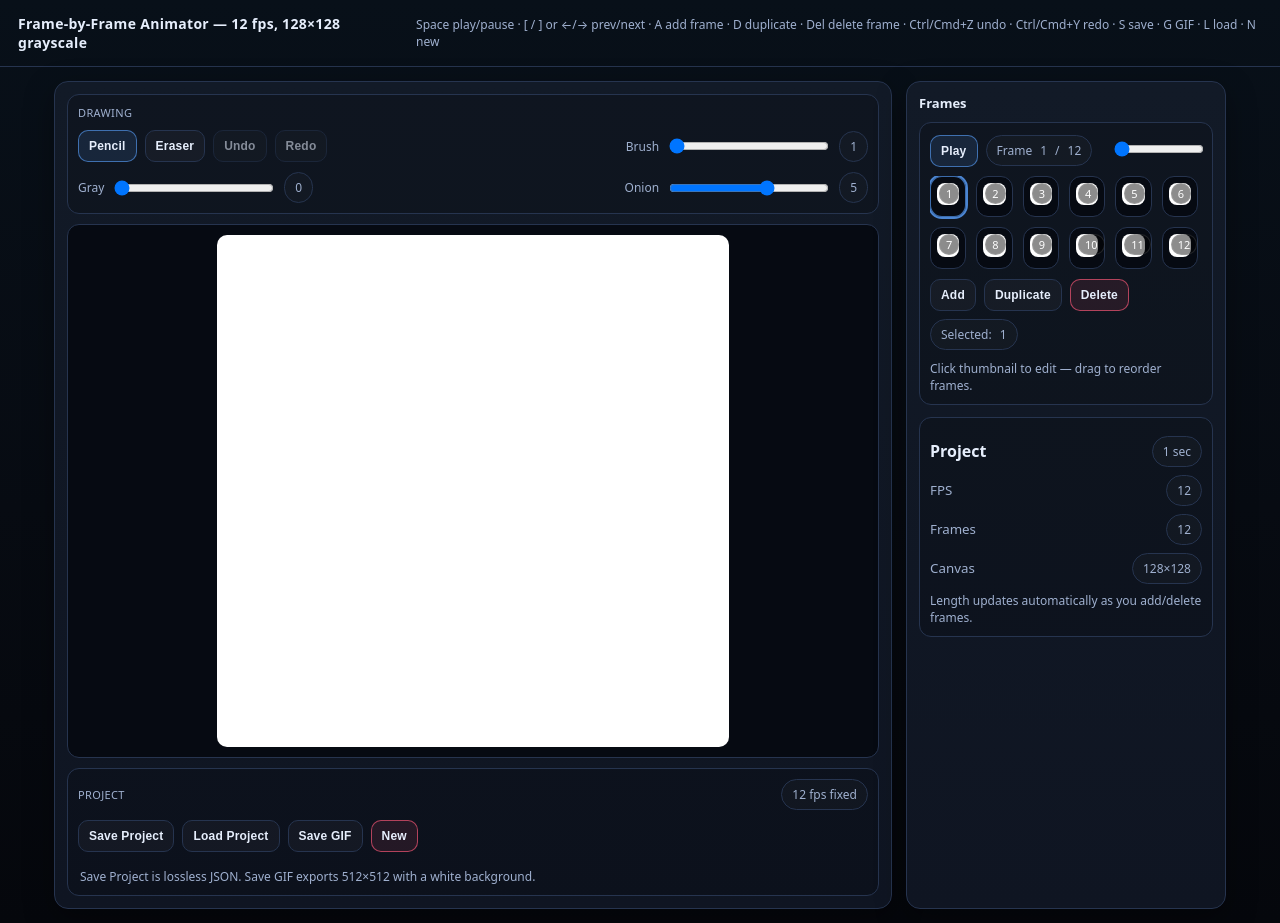
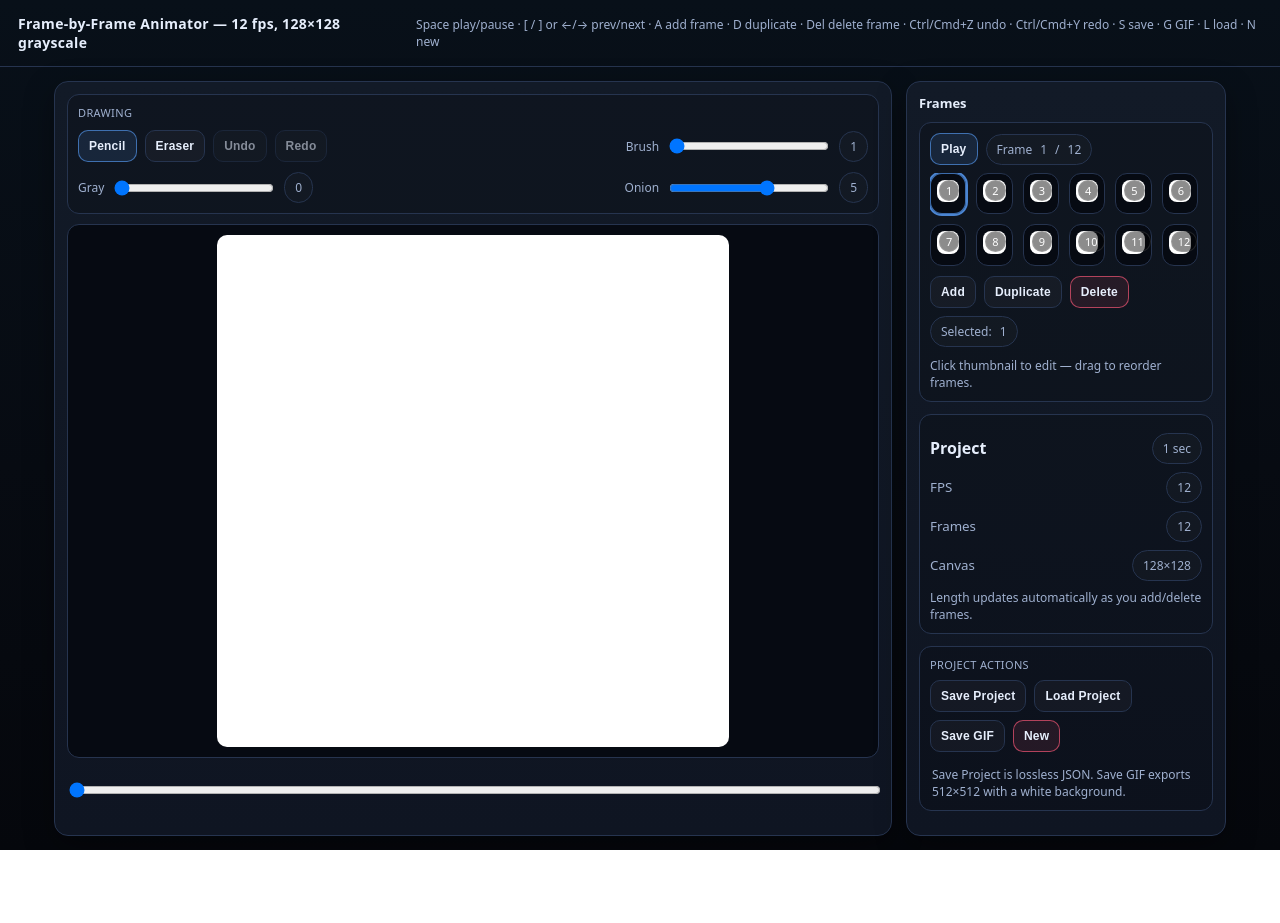
Before and after one commit to WenqinSHAO/pixel-animator, a plain HTML site: page animator.html in a window 1280 px wide. After the commit the page ends 850 px from the top, so only its background shows below. Drawn offline with Linux system fonts and the light colour scheme.

Commit message:
optimize layout

```diff
--- a/animator.html
+++ b/animator.html
@@ -135,22 +135,14 @@ input[type="range"]{width:160px}
         <canvas id="main" width="512" height="512"></canvas>
       </div>
 
-      <!-- Project Ops -->
-      <div class="panelBlock">
-        <div class="panelHeader">
-          <div class="panelTitle">Project</div>
-          <span class="pill">12 fps fixed</span>
+      <!-- Frame Scrubber (moved here for longer control) -->
+      <div class="frameControls" style="margin-top:6px;">
+        <div style="flex:1;">
+          <input id="frameScrubber" class="scrubber" type="range" min="1" max="12" value="1" />
         </div>
-        <div class="toolbar">
-          <div class="group">
-            <button id="saveProjectBtn">Save Project</button>
-            <button id="loadProjectBtn">Load Project</button>
-            <button id="saveBtn">Save GIF</button>
-            <button id="newBtn" class="danger">New</button>
-          </div>
-        </div>
-        <div class="footerHint">Save Project is lossless JSON. Save GIF exports 512×512 with a white background.</div>
       </div>
+
+
 
     </div>
   </section>
@@ -165,9 +157,6 @@ input[type="range"]{width:160px}
         <div class="group">
           <button id="playBtn" class="primary">Play</button>
           <span class="pill">Frame <span id="frameLabel">1</span> / <span id="frameTotal">12</span></span>
-        </div>
-        <div style="flex:1; margin-left:10px;">
-          <input id="frameScrubber" class="scrubber" type="range" min="1" max="12" value="1" />
         </div>
       </div>
 
@@ -195,7 +184,22 @@ input[type="range"]{width:160px}
       <div class="row"><small>FPS</small><span class="pill">12</span></div>
       <div class="row"><small>Frames</small><span id="framesPill" class="pill">12</span></div>
       <div class="row"><small>Canvas</small><span class="pill">128×128</span></div>
+
       <div style="color:var(--muted);font-size:12px;margin-top:6px">Length updates automatically as you add/delete frames.</div>
+    </div>
+
+    <!-- Project Actions -->
+    <div class="section">
+      <div class="panelHeader">
+        <div class="panelTitle">Project Actions</div>
+      </div>
+      <div style="margin-top:8px; display:flex; gap:8px; flex-wrap:wrap; align-items:center;">
+        <button id="saveProjectBtn">Save Project</button>
+        <button id="loadProjectBtn">Load Project</button>
+        <button id="saveBtn">Save GIF</button>
+        <button id="newBtn" class="danger">New</button>
+      </div>
+      <div class="footerHint" style="margin-top:8px">Save Project is lossless JSON. Save GIF exports 512×512 with a white background.</div>
     </div>
   </aside>
 </main>
```
